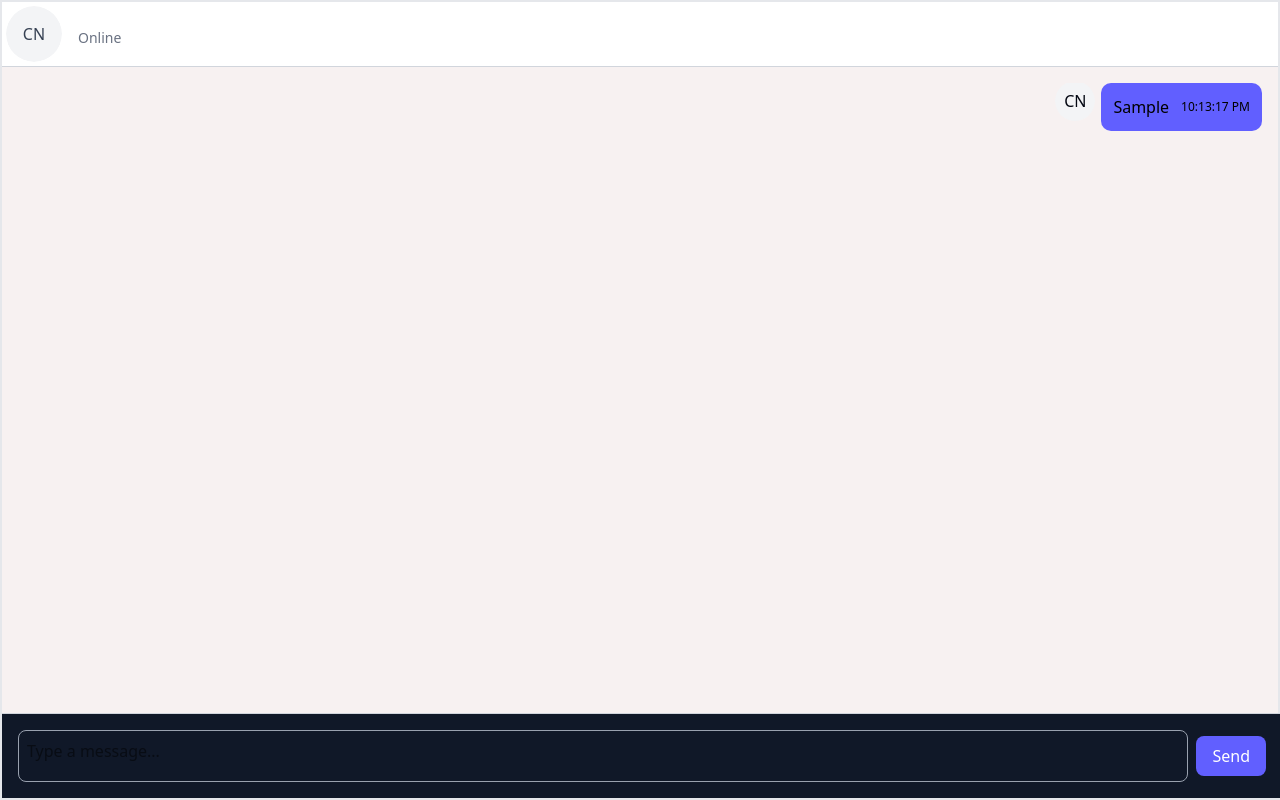
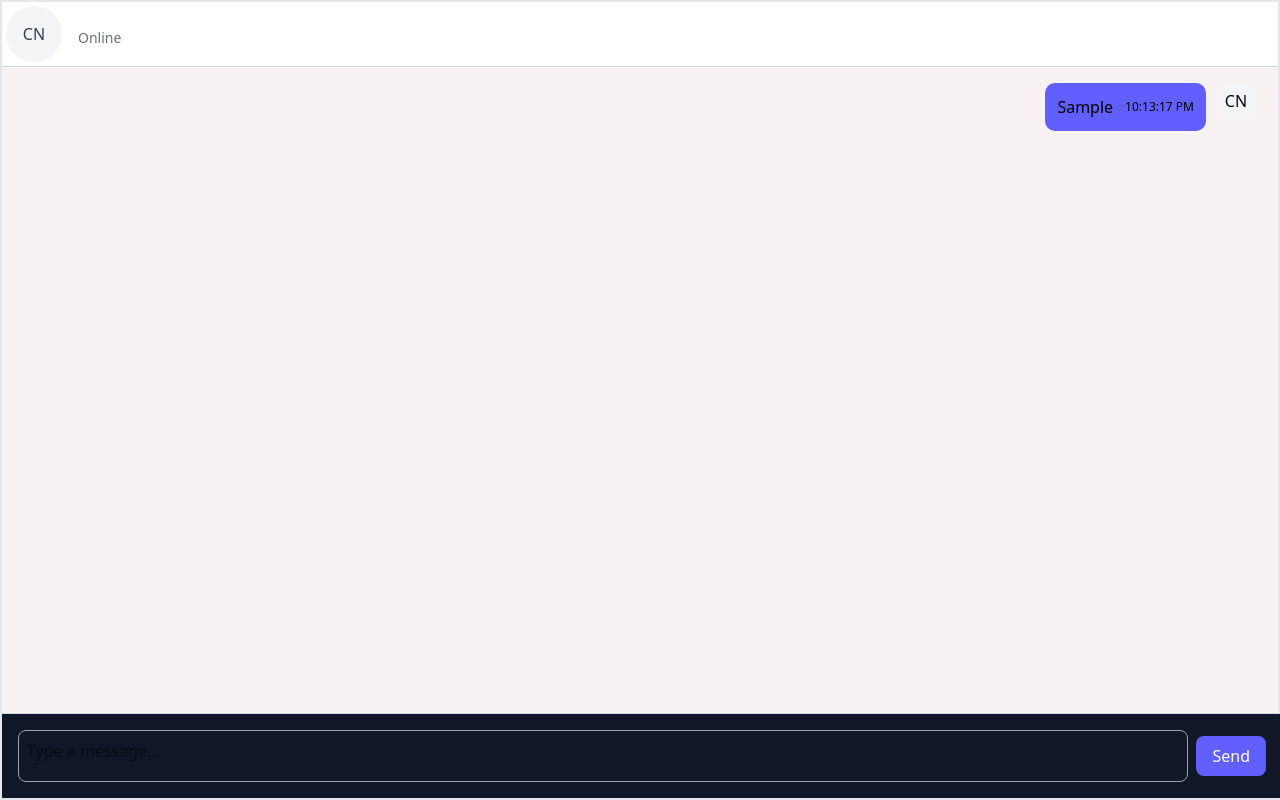
Before and after one commit to ahadpatwary/VibeIn, a Next.js app in the folder VibeSpace/: page /chatloop in a window 1280 px wide. Both pictures are taken after typing "Sample" into the empty fields and a click on the button "Send". Built offline with nearby package versions, Linux system fonts and the light colour scheme; no server answers.

Commit message:
ui height width change

```diff
--- a/VibeSpace/src/components/ChatCard.tsx
+++ b/VibeSpace/src/components/ChatCard.tsx
@@ -112,7 +112,7 @@ export default function ChatCard({ userId, chatWith }: { userId: string, chatWit
               const isSender = m.sender === userId;
               return (
 
-              <div key={i} className={`mb-4 cursor-pointer flex ${isSender ? 'justify-end' : 'justify-start'}`}>
+              <div key={i} className={`mb-4 cursor-pointer flex gap-3 ${isSender ? 'flex-row-reverse justify-start' : 'justify-start'}`}>
 
                 <div className="w-9 h-9 rounded-full flex items-center justify-center mr-2">
                   {!isSender ?
@@ -126,7 +126,7 @@ export default function ChatCard({ userId, chatWith }: { userId: string, chatWit
 
                 <div
                   className={`overflow-break text-wrap ${
-                    isSender ? 'flex max-w-96 bg-indigo-500 text-black rounded-lg p-3 gap-3' : 'flex max-w-96 text-black bg-white rounded-lg p-3 gap-3'
+                    isSender ? 'flex max-w-60 bg-indigo-500 text-black rounded-lg p-3 gap-3' : 'flex max-w-60 text-black bg-white rounded-lg p-3 gap-3'
                   }`}
                 >
                   {m.text}
```
